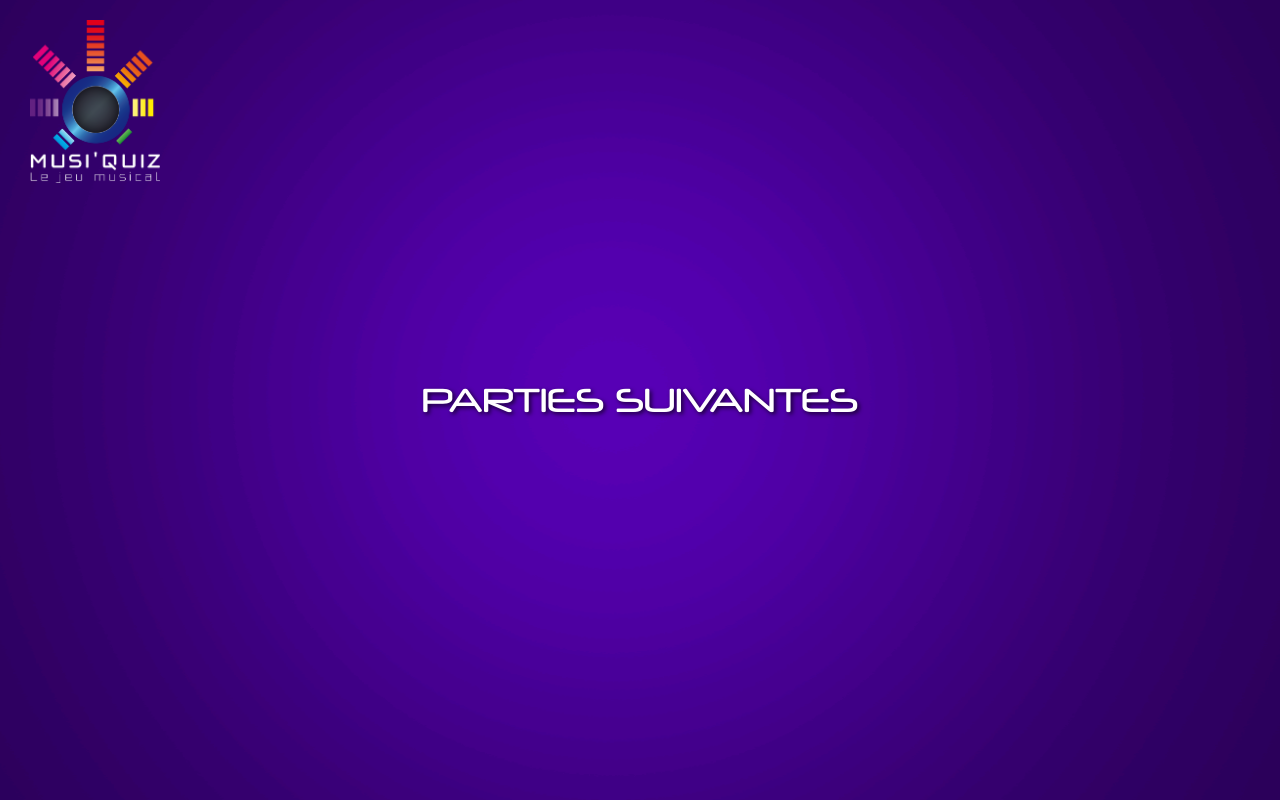
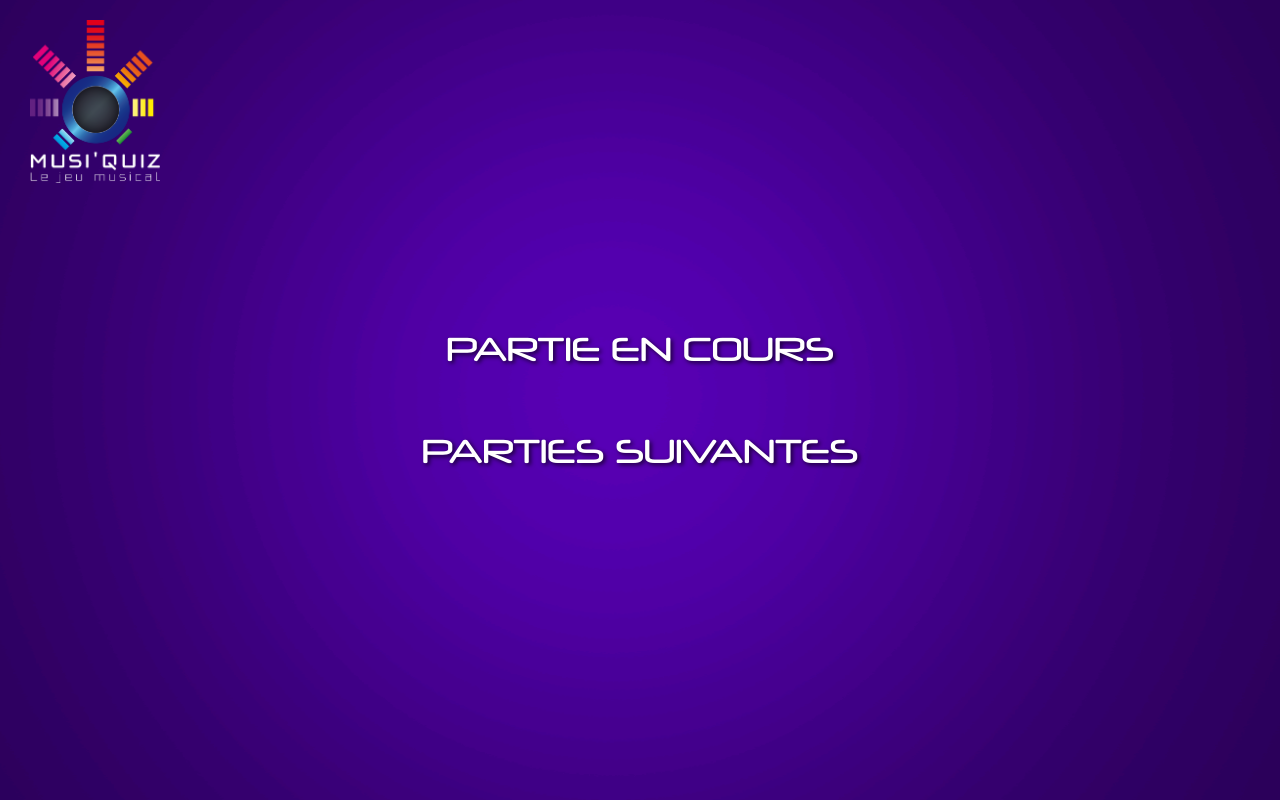
Before and after one commit to Cailloux22/hackaton2025, a React (Vite) app: page / in a window 1280 px wide. Built offline with nearby package versions, Linux system fonts and the light colour scheme.

Commit message:
feat: modif texte

```diff
--- a/src/App.css
+++ b/src/App.css
@@ -35,4 +35,17 @@ body {
   font-family: "Neuropol", sans-serif;
   font-size: 32px;
   text-transform: uppercase;
+  text-align: center;
 }
+
+.title2 {
+  font-family: "Neuropol", sans-serif;
+  font-size: 32px;
+  text-transform: uppercase;
+  text-align: center;
+}
+
+.text-container {
+  display: flex;
+  flex-direction: column;
+}
--- a/src/App.tsx
+++ b/src/App.tsx
@@ -5,7 +5,10 @@ function App() {
   return (
     <div className="bg-container">
       <img src={logo} alt="logo" className="logo"/>
-      <h1 className="title">Parties suivantes</h1>
+      <div>
+        <h1 className="title">Partie en cours</h1><br></br>
+        <h1 className="title2">Parties suivantes</h1>
+      </div>
     </div>
   );
 }
```
